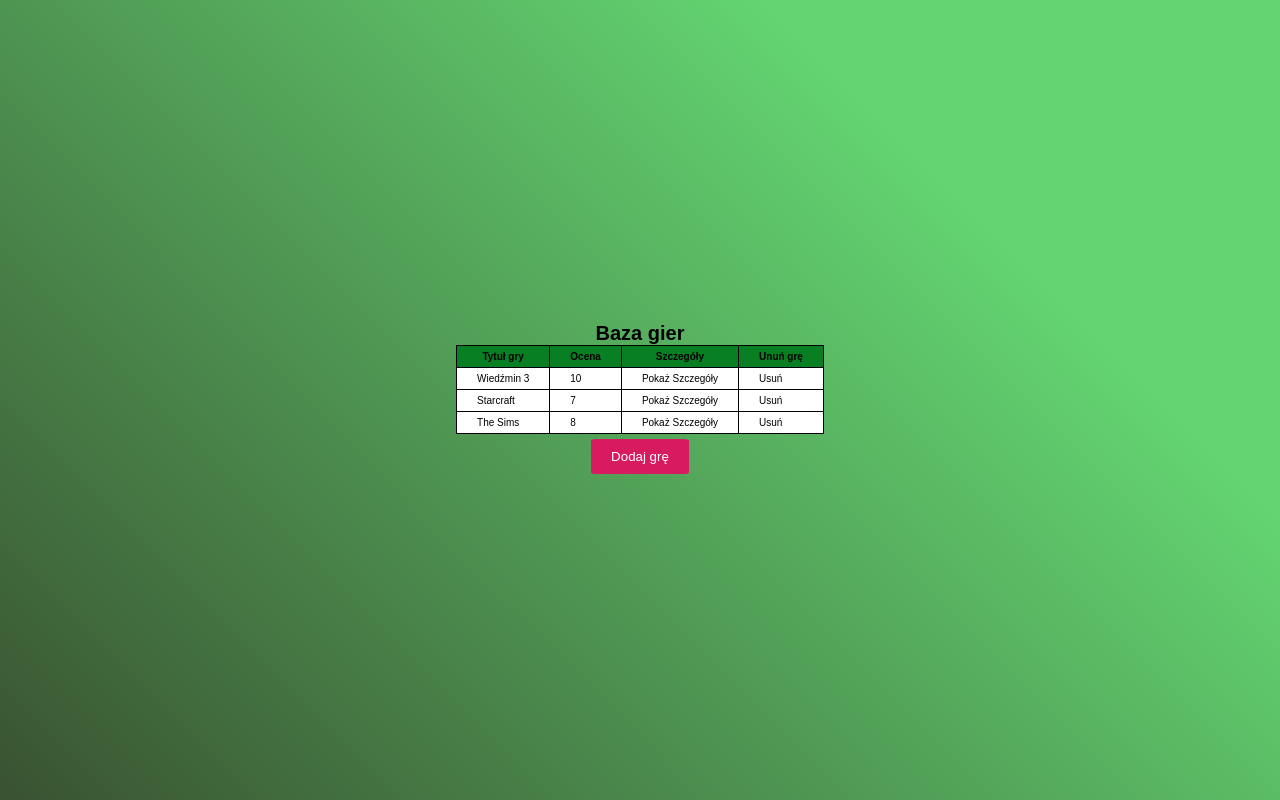
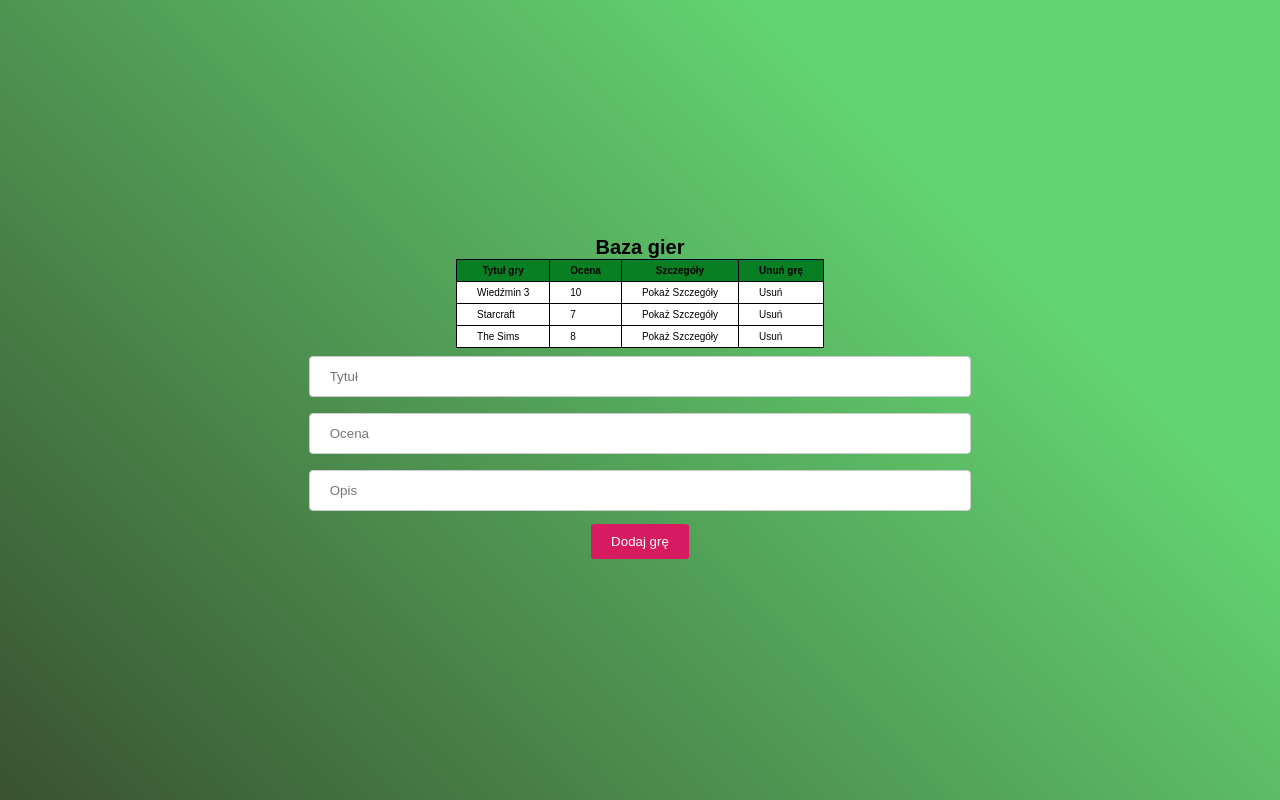
Before and after one commit to Krzysiekksi6/AddingList, a plain HTML site: page index.html in a window 1280 px wide. Drawn offline with Linux system fonts and the light colour scheme.

Commit message:
added form

```diff
--- a/index.html
+++ b/index.html
@@ -12,7 +12,7 @@
 			<h1>Baza gier</h1>
 		</header>
 
-		<section class="main-base"></section>
+		<section class="main-base">
 		<table>
 			<thead>
 				<tr>
@@ -46,13 +46,17 @@
 				</tr>
 			</tbody>
 		</table>
-
-        <section class="add-base">
-            <form action="">
-
-            </form>
-            <button id="add-game">Dodaj grę</button>
-        </section>
+    </section>
+		<section class="add-base">
+			<div class="add-base-form">
+                <form>
+                    <input type="text" id="add-title" name="title" placeholder="Tytuł" />
+                    <input type="number" id="add-rate" name="rate" placeholder="Ocena"/>
+                    <input type="text" id="add-description" name="description" placeholder="Opis"/>
+                </form>
+            </div>
+			<button id="add-game">Dodaj grę</button>
+		</section>
 		<script src="./js/main.js"></script>
 	</body>
 </html>
--- a/scss/style.scss
+++ b/scss/style.scss
@@ -74,10 +74,21 @@ tbody {
     background-color: #fff;
 }
 
+input {
+    width: 100%;
+    padding: 12px 20px;
+    margin: 8px 0;
+    display: inline-block;
+    border: 1px solid #ccc;
+    border-radius: 4px;
+  }
+
 .add-base {
-
+    display: flex;
+    justify-content: center;
+    align-items: center;
+    flex-direction: column;
 }
-
 #add-game {
     padding: 10px 20px;
     margin: 5px;
```
Also changed, not shown: css/style.css, 1 other file.
